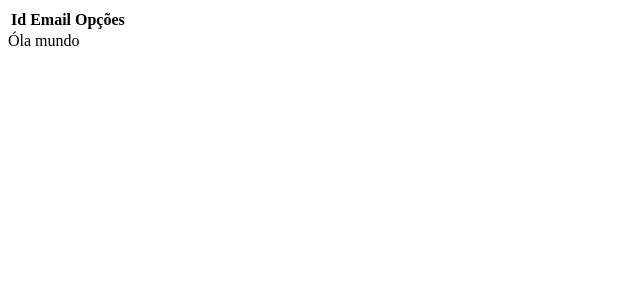
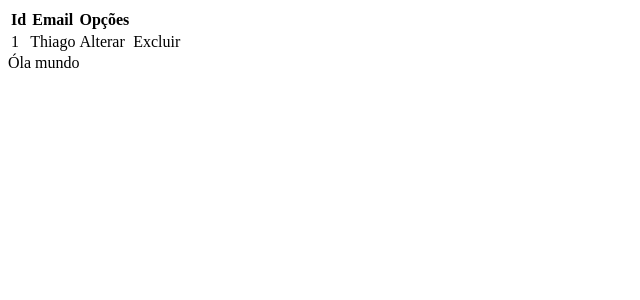
Before and after one commit to pedrogeloagachando/git-github-2024, a PHP site: page / in a window 1280 px wide. Shown: the top 300 px of the page, without its empty margins (0-640 px from the left). Run offline with PHP 8.4, Linux system fonts and the light colour scheme; lists and menus that the app fills with data are empty.

Commit message:
preguiça
preguiça

```diff
--- a/index.php
+++ b/index.php
@@ -14,6 +14,14 @@
             <th>Opções</th>
 </tr>
 </thead>
+<tbody>
+    <tr>
+        <td>1</td>
+        <td>Thiago</td>
+        <td>Alterar</td>
+        <td>Excluir</td>
+</tr>
+</tbody>
 </table>
 
    Óla mundo
```
